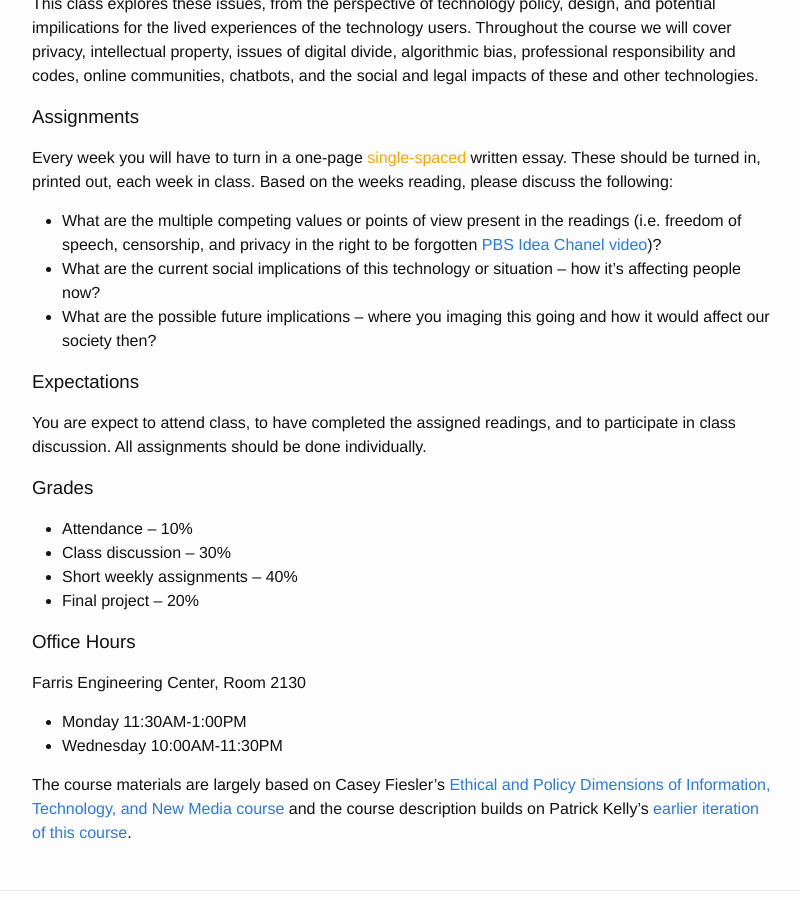
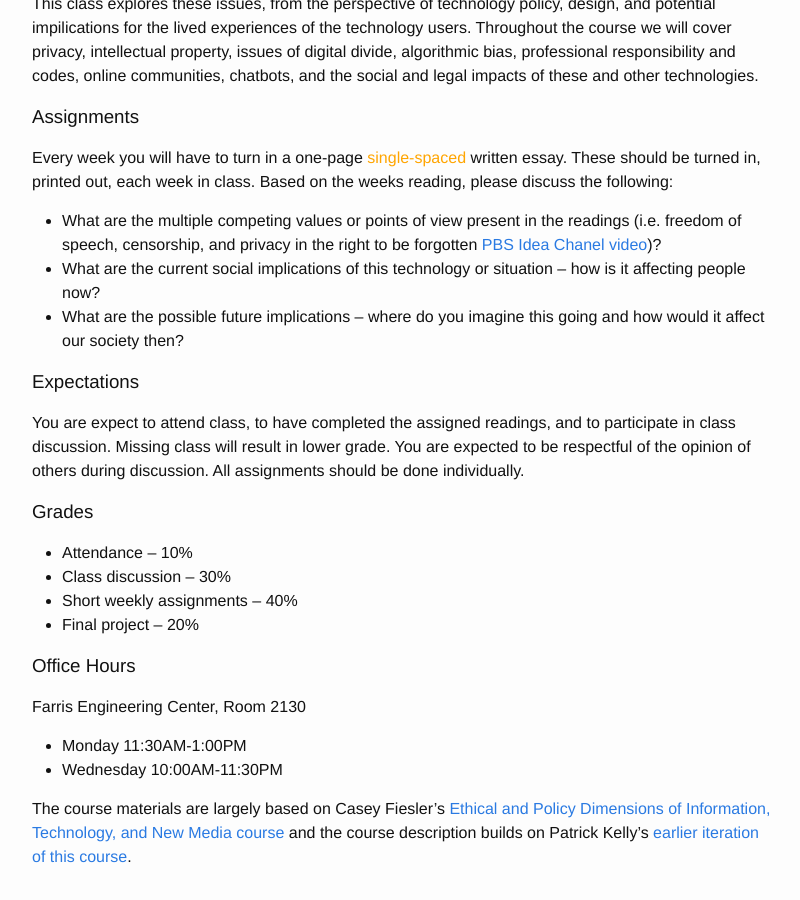
Before and after one commit to marinkala/marinkala.github.com, a Jekyll site: the page built from CS293Sp2019.md, in a window 1280 px wide and 900 px high, scrolled down 4646 px. Shown: the whole window, without its empty margins (238-1038 px from the left). Built offline with Jekyll 4.4.1, drawn with Linux system fonts in a browser that asks for light colours; our own code applies the rules of GitHub Pages for plain Markdown files.

Commit message:
updated ethics

```diff
--- a/CS293Sp2019.md
+++ b/CS293Sp2019.md
@@ -212,11 +212,11 @@ This class explores these issues, from the perspective of technology policy, des
 Every week you will have to turn in a one-page <span style="color:orange">single-spaced</span> written essay. These should be turned in, printed out, each week in class. Based on the weeks reading, please discuss the following:
 
 * What are the multiple competing values or points of view present in the readings (i.e. freedom of speech, censorship, and privacy in the right to be forgotten [PBS Idea Chanel video](https://www.youtube.com/watch?v=CD37vwUD8Us))?
-* What are the current social implications of this technology or situation – how it's affecting people now?
-* What are the possible future implications – where you imaging this going and how it would affect our society then?
+* What are the current social implications of this technology or situation – how is it affecting people now?
+* What are the possible future implications – where do you imagine this going and how would it affect our society then?
 
 ### Expectations
-You are expect to attend class, to have completed the assigned readings, and to participate in class discussion. All assignments should be done individually.
+You are expect to attend class, to have completed the assigned readings, and to participate in class discussion. Missing class will result in lower grade. You are expected to be respectful of the opinion of others during discussion. All assignments should be done individually.
 
 ### Grades
 * Attendance – 10%
```
